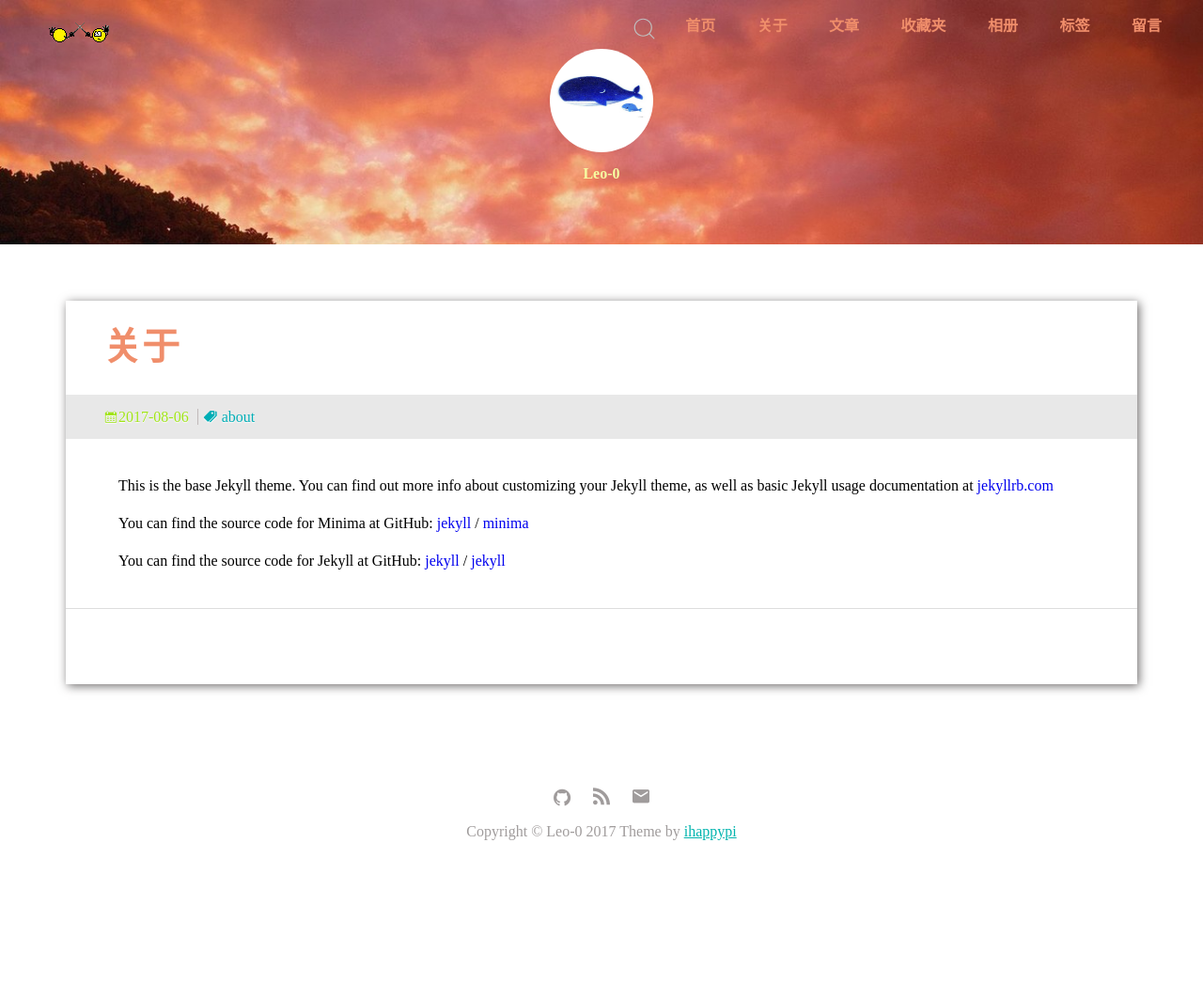
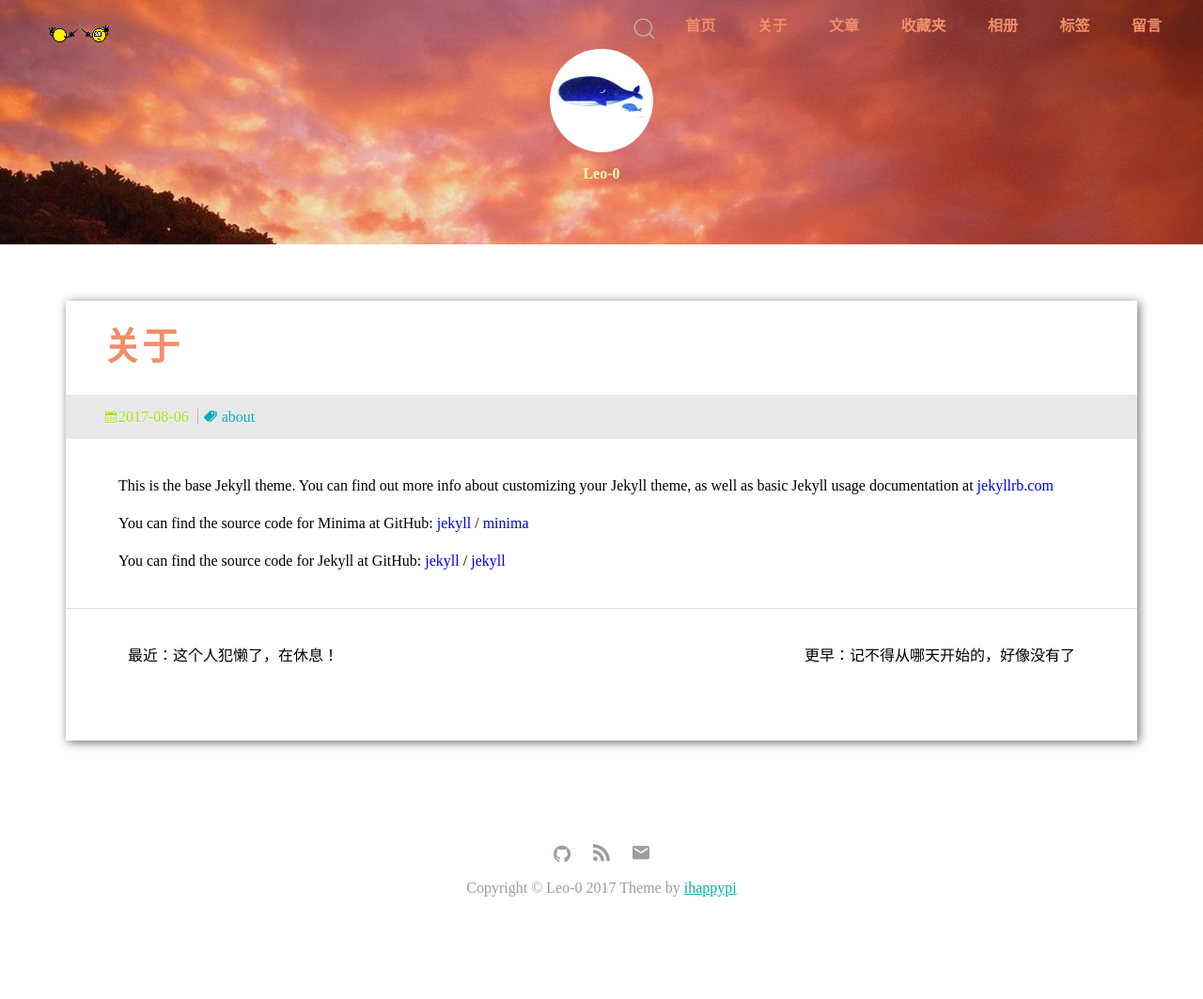
Before and after one commit to Leo-0/Leo-0.github.io, a Jekyll site: the page built from about.md, in a window 1280 px wide. Shown: the whole page at 94% size. Built offline with Jekyll 4.4.1, drawn with Linux system fonts in a browser that asks for light colours; before the commit the page ends 1003 px from its top, so only the background shows below that.

Commit message:
创建readmore.html

```diff
--- a/_includes/readmore.html
+++ b/_includes/readmore.html
@@ -1,2 +1,32 @@
-<div class="read-more">
+<div class="read-more clearfix">
+{% if page.next %}
+{% assign next = page.next %}
+	<div class="next-article read-more-item">
+		<p class="next-info">
+			<span class="next-text">最近：</span>
+			<a href="{{ next.url }}" title="发布时间：{{ next.date | date: '%Y-%m-%d' }}">{{ next.title }}</a>
+		</p>
+	</div>
+{% else %}
+	<div class="next-article read-more-item">
+		<p class="next-info">
+			<span class="next-text">最近：这个人犯懒了，在休息！</span>
+		</p>
+	</div>
+{% endif %}
+{% if page.previous %}
+	{% assign previous = page.previous %}
+	<div class="previous-article read-more-item">
+		<p class="previous-info">
+			<span class="previous-text">更早：</span>
+			<a href="{{ previous.url }}" title="发布时间：{{ previous.date | date: '%Y-%m-%d' }}">{{ previous.title }}</a>
+		</p>
+	</div>
+{% else %}
+	<div class="previous-article read-more-item">
+		<p class="previous-info">
+			<span class="previous-text">更早：记不得从哪天开始的，好像没有了</span>
+		</p>
+	</div>
+{% endif %}
 </div>
```
